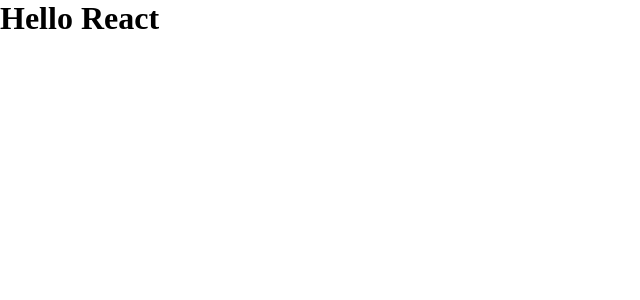
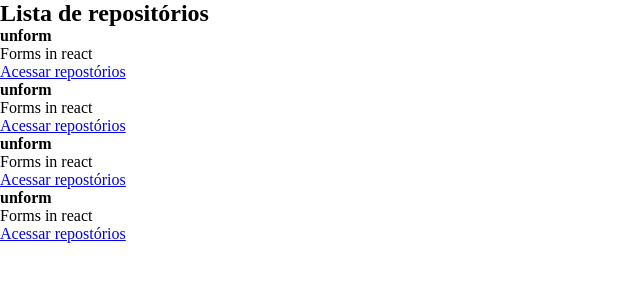
Before and after one commit to eltoncampos1/Github-explorer, a React app: page / in a window 1280 px wide. Shown: the top 300 px of the page, without its empty margins (0-640 px from the left). Built offline with nearby package versions, Linux system fonts and the light colour scheme.

Commit message:
feat: create repository list component

```diff
--- a/src/App.jsx
+++ b/src/App.jsx
@@ -1,6 +1,7 @@
+import  {RepositoryList}  from './Components/RepositoryList';
 import './styles/global.scss';
 
 export function App() {
 
-    return <h1>Hello React</h1>
+    return <RepositoryList />
 }
--- a/src/Componenst/RpositoryList.tsx
+++ b/src/Components/RepositoryList.jsx
@@ -6,22 +6,22 @@
       <ul>
         <li>
           <strong>unform</strong>
-          <p>Forms ini react</p>
+          <p>Forms in react</p>
           <a href="#">Acessar repostórios</a>
         </li>
         <li>
           <strong>unform</strong>
-          <p>Forms ini react</p>
+          <p>Forms in react</p>
           <a href="#">Acessar repostórios</a>
         </li>
         <li>
           <strong>unform</strong>
-          <p>Forms ini react</p>
+          <p>Forms in react</p>
           <a href="#">Acessar repostórios</a>
         </li>
         <li>
           <strong>unform</strong>
-          <p>Forms ini react</p>
+          <p>Forms in react</p>
           <a href="#">Acessar repostórios</a>
         </li>
       </ul>
```
